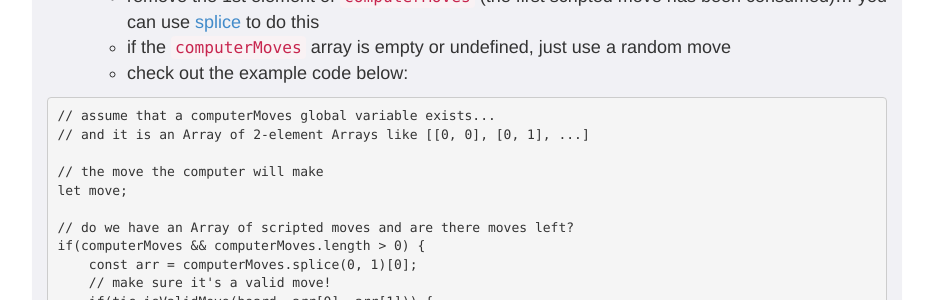
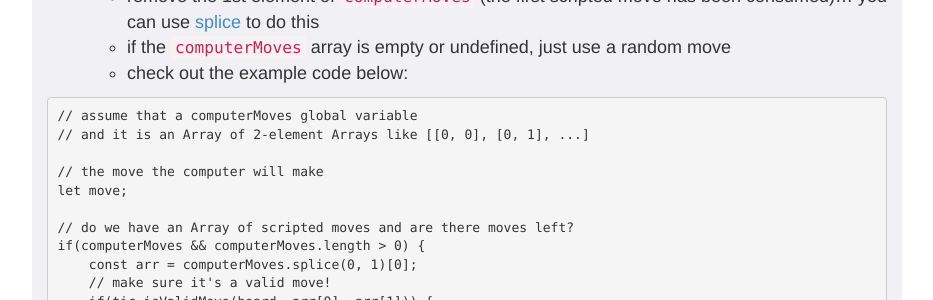
Before and after one commit to foureyes/csci-ua.0480-fall2018-001-003, a Jekyll site: the page built from homework/01.markdown, in a window 1280 px wide and 900 px high, scrolled down 29412 px. Shown: the part 152-452 px from the top of the window, without its empty margins (173-1106 px from the left). Built offline with Jekyll 4.4.1, drawn with Linux system fonts in a browser that asks for light colours; some of the changed text lies outside the part shown.

Commit message:
minor fix to 01

```diff
--- a/homework/01.markdown
+++ b/homework/01.markdown
@@ -962,7 +962,7 @@
 
 You don't have to use _all_ of the function you created in your `tic-tac-toe.js` module (and you definitely won't need to use all of the features of each function). However, you'll likely end up doing a lot of redundant work. Of course, you are encouraged to create your own additional functions as well!
 
-## {:.danger} You MUST IMPLEMENTED #3, Scripted Moves
+## You MUST IMPLEMENTED #3, Scripted Moves
 
 * in order for this game to be tested properly, scripted moves must be implemented for both the computer and the human player
 * consequently, this feature will be worth a  __significant__ number of points
@@ -1276,7 +1276,7 @@
     * remove the 1st element of `computerMoves` (the first scripted move has been consumed)... you can use [splice](https://developer.mozilla.org/en-US/docs/Web/JavaScript/Reference/Global_Objects/Array/splice) to do this
     * if the `computerMoves` array is empty or undefined, just use a random move
     * check out the example code below:
-<pre><code data-trim contenteditable>// assume that a computerMoves global variable exists...
+<pre><code data-trim contenteditable>// assume that a computerMoves global variable
 // and it is an Array of 2-element Arrays like [[0, 0], [0, 1], ...]
 
 // the move the computer will make
```
